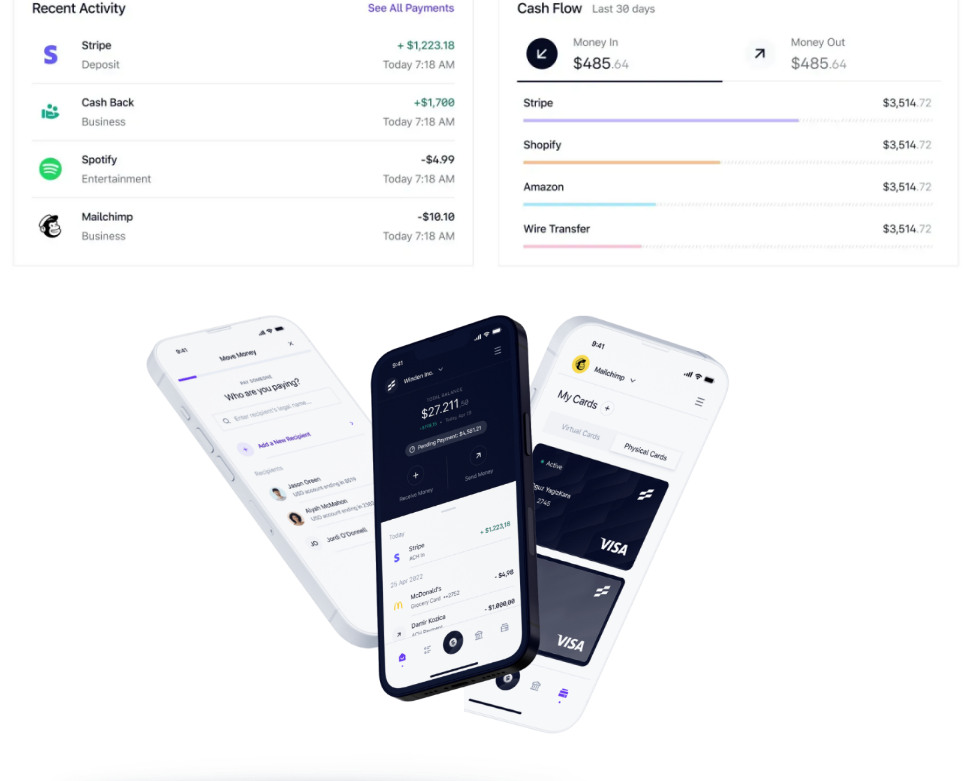
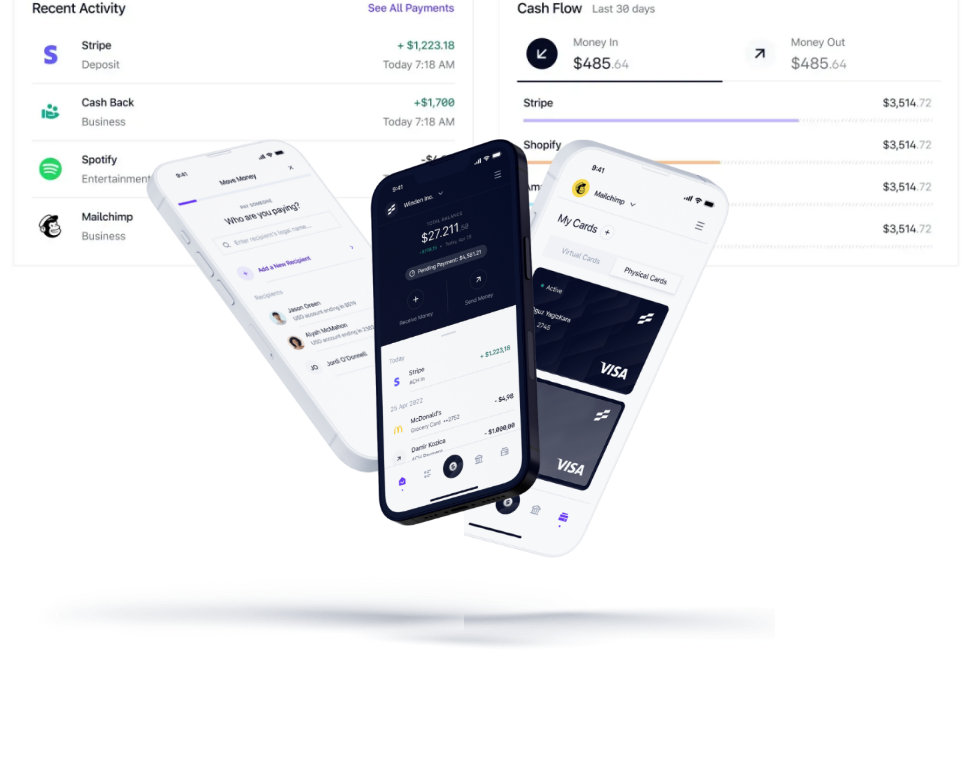
Before and after one commit to AJonastech/ease, a React (Create React App) app: page / in a window 1280 px wide. Shown: the part 873-1654 px from the top of the page, without its empty margins (154-1117 px from the left). Built offline with nearby package versions, Linux system fonts and the light colour scheme.

Commit message:
Final Changes

```diff
--- a/src/components/Hero.jsx
+++ b/src/components/Hero.jsx
@@ -61,7 +61,7 @@
       <div className="relative bg-white flex-col gap-2 my-[2rem] flex lg:my-[1rem] h-fit  w-full">
         <HeroImg style={"w-full "} src={main} />
         <div className="">
-          <article className="  relative flex  my-[1rem] justify-center items-center px-[4rem] w-full h-fit">
+          <article className="  relative flex  mb-[1rem] mt-[-10em] justify-center items-center px-[4rem] w-full h-fit">
             <HeroImg style={"   h-[40vw]  object-cover "} src={hero1} />
             <HeroImg
               style={
```
